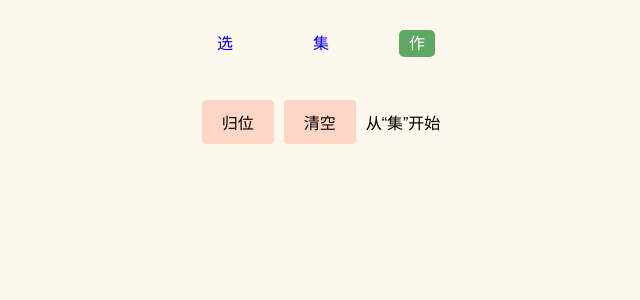
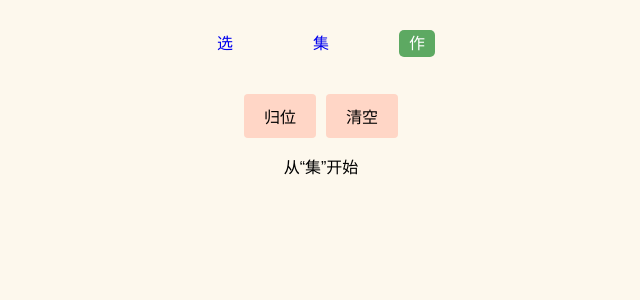
Before and after one commit to helloboyxxx/Poetry, a React (Create React App) app in the folder Experiment/quickapp/: page /Poetry/creation in a window 1280 px wide. Shown: the top 300 px of the page, without its empty margins (319-959 px from the left). Built offline with nearby package versions, Linux system fonts and the light colour scheme; a small style sheet from the web is missing.

Commit message:
fix button position

```diff
--- a/Experiment/quickapp/src/css/Creation.css
+++ b/Experiment/quickapp/src/css/Creation.css
@@ -1,24 +1,17 @@
 /* Creation.css */
 .creation-container {
-  max-width: 600px;
+  max-width: 800px;
   margin: 0 auto;
   padding: 10px;
   text-align: center;
+  display: flex;
+  flex-direction: column;
+  flex-wrap: wrap;
+  justify-content:center;
+  align-items: center;
 }
 
-.creation-container ul {
-  list-style-type: none;
-  padding: 0;
-}
-
-.creation-container li {
-  background-color: #fff3c6;
-  padding: 10px;
-  margin-bottom: 10px;
-  border-radius: 4px;
-}
-
-.creation-container button {
+.creation-reset {
   background-color: #FFD6C6;
   color: black;
   padding: 10px 20px;
@@ -27,24 +20,24 @@
   cursor: pointer;
   font-size: 16px;
   font-family: 'LXGW WenKai', sans-serif;
-  display: flex;
-  align-items: center;
-  justify-content: center;
 }
-
-.creation-container {
-  gap: 10px;
-  display: flex;
-  flex-wrap: wrap;
-  justify-content:center;
-  align-items: center;
-}
-
 
 .draggable-item {
   padding: 10px;
   margin: 10px 0;
   border-radius: 5px;
-  background-color: #f9f9f9; /* Light background to contrast with the border */
   cursor: grab;
 }
+
+.buttons-container {
+  display: flex;
+  justify-content: center;
+  gap: 10px;
+}
+
+.items-container {
+  display: flex;
+  flex-wrap: wrap;
+  justify-content: center;
+  gap: 10px;
+}
--- a/Experiment/quickapp/src/pages/Creation.js
+++ b/Experiment/quickapp/src/pages/Creation.js
@@ -67,7 +67,7 @@ const Creation = () => {
 
   // Function to determine width based on sentence length
   const widthForItem = (sentence) => {
-    const baseWidth = 100; // Base width in pixels
+    const baseWidth = 200; // Base width in pixels
     const widthPerCharacter = 10; // Additional width per character
     return `${baseWidth + sentence.length * widthPerCharacter}px`;
   };
@@ -81,8 +81,11 @@ const Creation = () => {
 
   return (
     <div className="creation-container">
-      <button onClick={resetPositions}>归位</button>
-      <button onClick={clearCreationItems}>清空</button>
+      <div className='buttons-container'>
+        <button onClick={resetPositions} className='creation-reset'>归位</button>
+        <button onClick={clearCreationItems} className='creation-reset'>清空</button>
+      </div>
+      <div className='items-container'></div>
       {creationItems.length > 0 ? (
         creationItems.map((item, index) => (
           <Draggable
```
